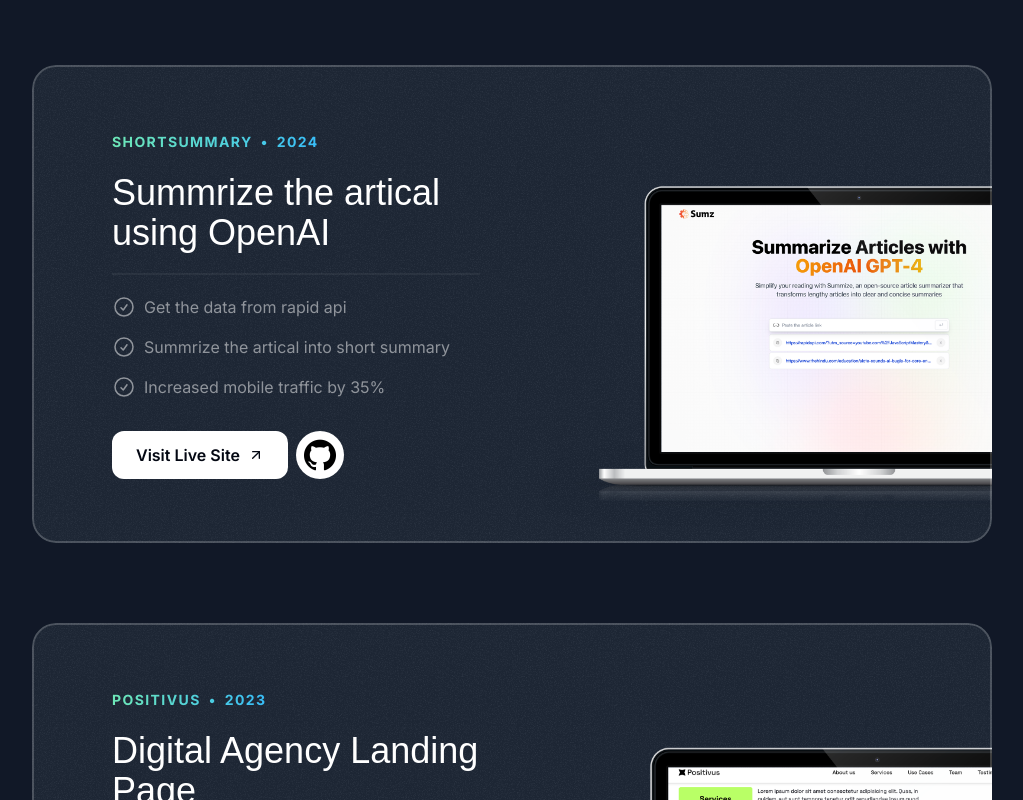
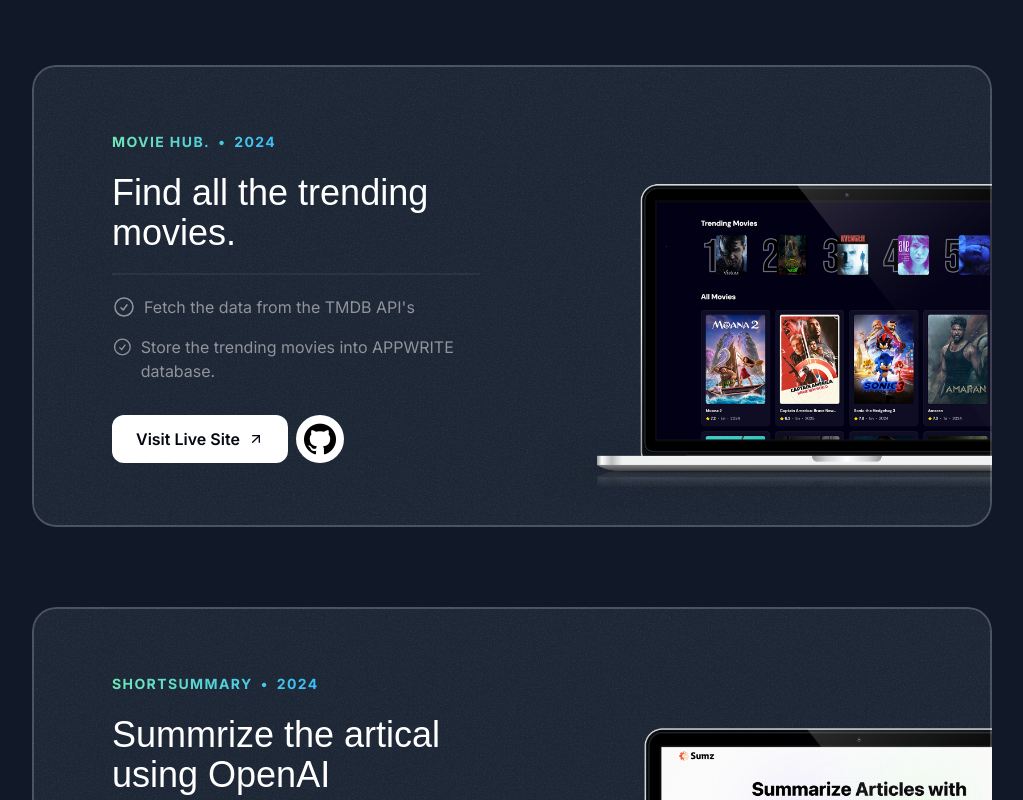
Before and after one commit to MukulJoshi6312/MukulsPortfolio, a Next.js app: page / in a window 1280 px wide. Shown: the part 5140-5940 px from the top of the page, without its empty margins (128-1151 px from the left). Built offline with nearby package versions, Linux system fonts and the light colour scheme; a web font is replaced by a local one.

Commit message:
movie hub

```diff
--- a/src/sections/Projects.tsx
+++ b/src/sections/Projects.tsx
@@ -11,6 +11,7 @@
 import Github from '@/assets/images/github.png'
 import positivus from '@/assets/images/positivus.png'
 import usabilityHub from '@/assets/images/usabilityHub.png'
+import movieHub from '@/assets/images/movieHub.png'
 
 const portfolioProjects = [
   {
@@ -25,6 +26,18 @@
     link: "https://crypto-bucks-theta.vercel.app/",
     githubLink: "https://github.com/MukulJoshi6312/DoscApp",
     image: cryptoImage,
+  },
+  {
+    company: "Movie Hub.",
+    year: "2024",
+    title: "Find all the trending movies.",
+    results: [
+      { title: "Fetch the data from the TMDB API's" },
+      { title: "Store the trending movies into APPWRITE database." },
+    ],
+    link: "https://movie-hub-six-rose.vercel.app/",
+    githubLink: "https://github.com/MukulJoshi6312/MovieHub",
+    image: movieHub,
   },
   {
     company: "ShortSummary",
```
Also changed, not shown: src/assets/images/movieHub.png (added).
